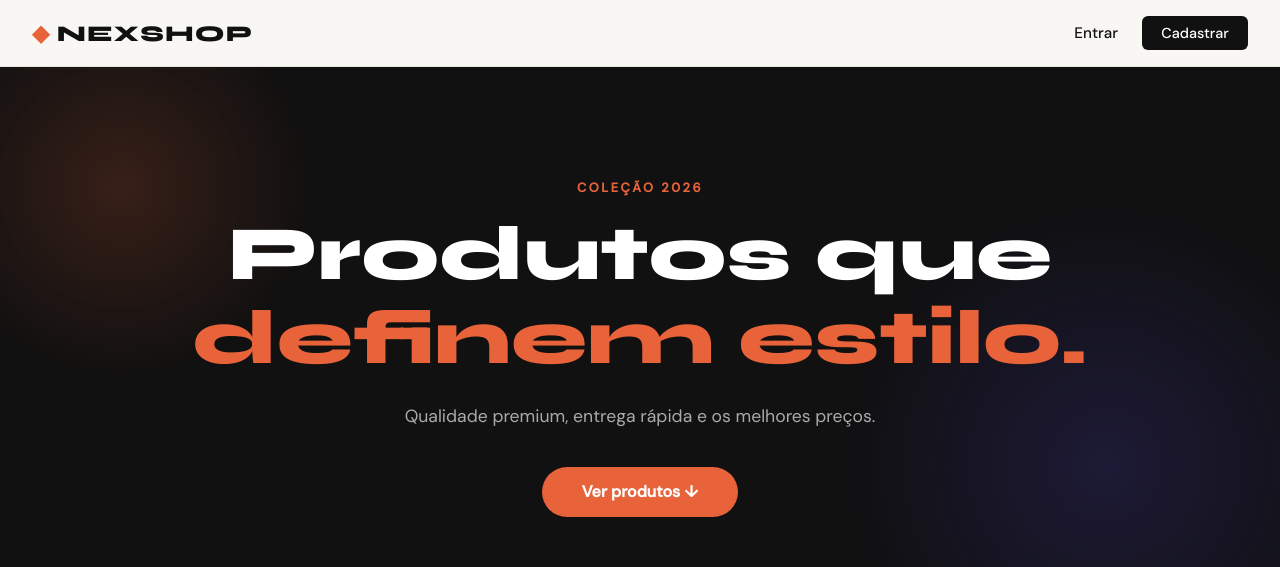
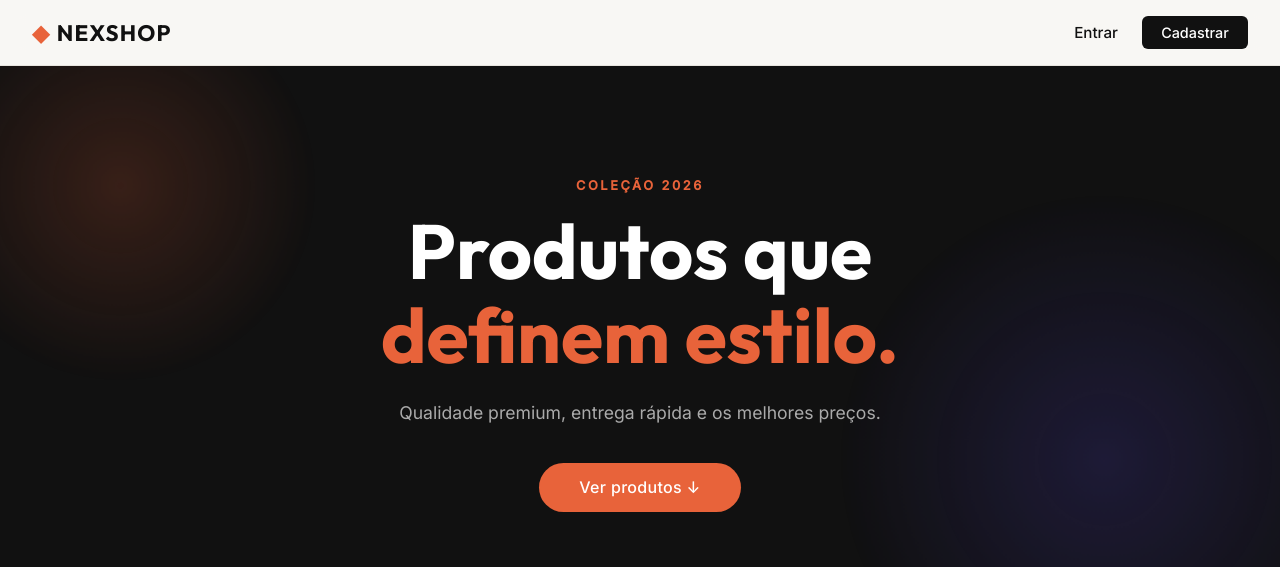
Before and after one commit to alex247417/Ecommerce-front, a React (Vite) app: page / in a window 1280 px wide. Shown: the top 567 px of the page. Built offline with nearby package versions, Linux system fonts and the light colour scheme; no server answers.

Commit message:
feat: fonte Outfit + design refinado

```diff
--- a/index.html
+++ b/index.html
@@ -1,9 +1,6 @@
 <!doctype html>
 <html lang="en">
   <head>
-    <link rel="preconnect" href="https://fonts.googleapis.com">
-    <link rel="preconnect" href="https://fonts.gstatic.com" crossorigin>
-    <link href="https://fonts.googleapis.com/css2?family=Syne:wght@400;600;700;800&family=DM+Sans:wght@300;400;500&display=swap" rel="stylesheet">
     <meta charset="UTF-8" />
     <link rel="icon" type="image/svg+xml" href="/vite.svg" />
     <meta name="viewport" content="width=device-width, initial-scale=1.0" />
--- a/package.json
+++ b/package.json
@@ -11,7 +11,9 @@
   },
   "dependencies": {
     "@fontsource/dm-sans": "^5.2.8",
-    "@fontsource/syne": "^5.2.7",
+    "@fontsource/inter": "^5.2.8",
+    "@fontsource/outfit": "^5.2.8",
+    "@fontsource/Outfit": "^5.2.7",
     "@stripe/react-stripe-js": "^5.6.0",
     "@stripe/stripe-js": "^8.8.0",
     "axios": "^1.13.6",
--- a/src/index.css
+++ b/src/index.css
@@ -5,7 +5,7 @@
 }
 
 body {
-  font-family: -apple-system, BlinkMacSystemFont, 'Segoe UI', sans-serif;
+  font-family: 'Inter', sans-serif;
   background-color: #f5f5f5;
 }
 
--- a/src/pages/Admin.jsx
+++ b/src/pages/Admin.jsx
@@ -121,18 +121,18 @@ export default function Admin() {
 const css = `@keyframes fadeIn { from { opacity:0; transform:translateY(10px); } to { opacity:1; transform:translateY(0); } }`;
 
 const s = {
-    root: { fontFamily: "'DM Sans', sans-serif", backgroundColor: '#f8f7f4', minHeight: '100vh' },
+    root: { fontFamily: "'Inter', sans-serif", backgroundColor: '#f8f7f4', minHeight: '100vh' },
     nav: { position: 'sticky', top: 0, zIndex: 100, backgroundColor: 'rgba(248,247,244,0.9)', backdropFilter: 'blur(12px)', borderBottom: '1px solid #e8e5df' },
     navInner: { maxWidth: '1280px', margin: '0 auto', padding: '1rem 2rem', display: 'flex', justifyContent: 'space-between', alignItems: 'center' },
-    logo: { fontFamily: "'Syne', sans-serif", fontWeight: 800, fontSize: '1.3rem', color: '#111', textDecoration: 'none', display: 'flex', alignItems: 'center', gap: '0.4rem' },
+    logo: { fontFamily: "'Outfit', sans-serif", fontWeight: 700, fontSize: '1.3rem', color: '#111', textDecoration: 'none', display: 'flex', alignItems: 'center', gap: '0.4rem' },
     logoDot: { color: '#e8633a' },
     adminBadge: { backgroundColor: '#e8633a', color: '#fff', padding: '0.3rem 1rem', borderRadius: '20px', fontSize: '0.85rem', fontWeight: 700 },
     navLink: { color: '#555', textDecoration: 'none', fontSize: '0.95rem' },
     container: { maxWidth: '1280px', margin: '0 auto', padding: '4rem 2rem' },
-    title: { fontFamily: "'Syne', sans-serif", fontSize: '2.5rem', fontWeight: 800, marginBottom: '2.5rem' },
+    title: { fontFamily: "'Outfit', sans-serif", fontSize: '2.5rem', fontWeight: 700, marginBottom: '2.5rem' },
     grid: { display: 'grid', gridTemplateColumns: '400px 1fr', gap: '2rem', alignItems: 'start' },
     card: { backgroundColor: '#fff', borderRadius: '16px', padding: '1.5rem', border: '1px solid #eee' },
-    cardTitle: { fontFamily: "'Syne', sans-serif", fontWeight: 800, fontSize: '1.2rem', marginBottom: '1.5rem' },
+    cardTitle: { fontFamily: "'Outfit', sans-serif", fontWeight: 700, fontSize: '1.2rem', marginBottom: '1.5rem' },
     successMsg: { backgroundColor: '#dcfce7', color: '#16a34a', padding: '0.8rem 1rem', borderRadius: '8px', fontSize: '0.9rem', marginBottom: '1rem' },
     field: { marginBottom: '1rem' },
     label: { display: 'block', fontSize: '0.85rem', fontWeight: 600, color: '#555', marginBottom: '0.4rem' },
--- a/src/pages/Cart.jsx
+++ b/src/pages/Cart.jsx
@@ -152,38 +152,38 @@ const css = `
 `;
 
 const s = {
-    root: { fontFamily: "'DM Sans', sans-serif", backgroundColor: '#f8f7f4', minHeight: '100vh' },
+    root: { fontFamily: "'Inter', sans-serif", backgroundColor: '#f8f7f4', minHeight: '100vh' },
     nav: { position: 'sticky', top: 0, zIndex: 100, backgroundColor: 'rgba(248,247,244,0.9)', backdropFilter: 'blur(12px)', borderBottom: '1px solid #e8e5df' },
     navInner: { maxWidth: '1280px', margin: '0 auto', padding: '1rem 2rem', display: 'flex', justifyContent: 'space-between', alignItems: 'center' },
-    logo: { fontFamily: "'Syne', sans-serif", fontWeight: 800, fontSize: '1.3rem', color: '#111', textDecoration: 'none', display: 'flex', alignItems: 'center', gap: '0.4rem' },
+    logo: { fontFamily: "'Outfit', sans-serif", fontWeight: 700, fontSize: '1.3rem', color: '#111', textDecoration: 'none', display: 'flex', alignItems: 'center', gap: '0.4rem' },
     logoDot: { color: '#e8633a' },
     navLink: { color: '#555', textDecoration: 'none', fontSize: '0.95rem' },
     container: { maxWidth: '1280px', margin: '0 auto', padding: '4rem 2rem' },
-    title: { fontFamily: "'Syne', sans-serif", fontSize: '2.5rem', fontWeight: 800, marginBottom: '2.5rem' },
+    title: { fontFamily: "'Outfit', sans-serif", fontSize: '2.5rem', fontWeight: 700, marginBottom: '2.5rem' },
     grid: { display: 'grid', gridTemplateColumns: '1fr 360px', gap: '2rem', alignItems: 'start' },
     items: { display: 'flex', flexDirection: 'column', gap: '1rem' },
     item: { backgroundColor: '#fff', borderRadius: '16px', padding: '1.2rem', display: 'flex', alignItems: 'center', gap: '1.2rem', border: '1px solid #eee' },
     itemImg: { width: '90px', height: '90px', objectFit: 'cover', borderRadius: '10px' },
     itemInfo: { flex: 1 },
-    itemName: { fontFamily: "'Syne', sans-serif", fontWeight: 700, fontSize: '1rem', marginBottom: '0.3rem' },
+    itemName: { fontFamily: "'Outfit', sans-serif", fontWeight: 700, fontSize: '1rem', marginBottom: '0.3rem' },
     itemPrice: { color: '#888', fontSize: '0.85rem' },
     itemControls: { display: 'flex', alignItems: 'center', gap: '1rem' },
     qtyControls: { display: 'flex', alignItems: 'center', gap: '0.8rem', backgroundColor: '#f8f7f4', borderRadius: '8px', padding: '0.3rem 0.8rem' },
     qtyBtn: { background: 'none', border: 'none', fontSize: '1.1rem', cursor: 'pointer', fontWeight: 700, color: '#333' },
     qtyNum: { fontWeight: 700, minWidth: '20px', textAlign: 'center' },
-    itemTotal: { fontFamily: "'Syne', sans-serif", fontWeight: 800, fontSize: '1.1rem', minWidth: '90px', textAlign: 'right' },
+    itemTotal: { fontFamily: "'Outfit', sans-serif", fontWeight: 700, fontSize: '1.1rem', minWidth: '90px', textAlign: 'right' },
     removeBtn: { background: 'none', border: 'none', color: '#ccc', fontSize: '1rem', cursor: 'pointer', padding: '0.3rem' },
     summary: { backgroundColor: '#fff', borderRadius: '16px', padding: '1.5rem', border: '1px solid #eee', position: 'sticky', top: '80px' },
-    summaryTitle: { fontFamily: "'Syne', sans-serif", fontWeight: 800, fontSize: '1.3rem', marginBottom: '1.5rem' },
+    summaryTitle: { fontFamily: "'Outfit', sans-serif", fontWeight: 700, fontSize: '1.3rem', marginBottom: '1.5rem' },
     summaryRow: { display: 'flex', justifyContent: 'space-between', fontSize: '0.95rem', color: '#555', marginBottom: '0.8rem' },
     summaryDivider: { height: '1px', backgroundColor: '#eee', margin: '1rem 0' },
-    summaryTotal: { display: 'flex', justifyContent: 'space-between', fontFamily: "'Syne', sans-serif", fontWeight: 800, fontSize: '1.3rem', marginBottom: '1.5rem' },
+    summaryTotal: { display: 'flex', justifyContent: 'space-between', fontFamily: "'Outfit', sans-serif", fontWeight: 700, fontSize: '1.3rem', marginBottom: '1.5rem' },
     loginWarn: { fontSize: '0.85rem', color: '#888', textAlign: 'center', marginBottom: '1rem' },
     checkoutBtn: { width: '100%', padding: '1rem', backgroundColor: '#111', color: '#fff', border: 'none', borderRadius: '12px', fontSize: '1rem', fontWeight: 700, cursor: 'pointer' },
     checkoutBtnLoading: { width: '100%', padding: '1rem', backgroundColor: '#555', color: '#fff', border: 'none', borderRadius: '12px', fontSize: '1rem', fontWeight: 700, cursor: 'not-allowed' },
     successBox: { textAlign: 'center', padding: '4rem 2rem' },
     successIcon: { width: '80px', height: '80px', backgroundColor: '#22c55e', borderRadius: '50%', display: 'flex', alignItems: 'center', justifyContent: 'center', fontSize: '2rem', color: '#fff', margin: '0 auto 1.5rem' },
-    successTitle: { fontFamily: "'Syne', sans-serif", fontSize: '2rem', fontWeight: 800, marginBottom: '0.5rem' },
+    successTitle: { fontFamily: "'Outfit', sans-serif", fontSize: '2rem', fontWeight: 700, marginBottom: '0.5rem' },
     successText: { color: '#666', marginBottom: '2rem' },
     successBtn: { display: 'inline-block', backgroundColor: '#111', color: '#fff', padding: '0.8rem 2rem', borderRadius: '10px', textDecoration: 'none', fontWeight: 600 },
     emptyBox: { textAlign: 'center', padding: '4rem 2rem' },
--- a/src/pages/Home.jsx
+++ b/src/pages/Home.jsx
@@ -148,7 +148,7 @@ export default function Home() {
 }
 
 const css = `
-  @import url('https://fonts.googleapis.com/css2?family=Syne:wght@400;600;700;800&family=DM+Sans:wght@300;400;500&display=swap');
+  @import url('https://fonts.googleapis.com/css2?family=Outfit:wght@400;600;700;800&family=DM+Sans:wght@300;400;500&display=swap');
 
   .orb { animation: pulse 6s ease-in-out infinite; }
   .orb2 { animation: pulse 8s ease-in-out infinite reverse; }
@@ -182,7 +182,7 @@ const css = `
 
 const s = {
     root: {
-        fontFamily: "'DM Sans', sans-serif",
+        fontFamily: "'Inter', sans-serif",
         backgroundColor: '#f8f7f4',
         minHeight: '100vh',
         color: '#111',
@@ -204,8 +204,8 @@ const s = {
         alignItems: 'center',
     },
     logo: {
-        fontFamily: "'Syne', sans-serif",
-        fontWeight: 800,
+        fontFamily: "'Outfit', sans-serif",
+        fontWeight: 700,
         fontSize: '1.4rem',
         letterSpacing: '0.05em',
         color: '#111',
@@ -224,6 +224,7 @@ const s = {
         borderRadius: '20px',
         fontSize: '0.8rem',
         fontWeight: 600,
+        letterSpacing: '0.02em',
         textDecoration: 'none',
     },
     ctaBtn: {
@@ -261,9 +262,9 @@ const s = {
         marginBottom: '1rem',
     },
     heroTitle: {
-        fontFamily: "'Syne', sans-serif",
+        fontFamily: "'Outfit', sans-serif",
         fontSize: 'clamp(2.5rem, 6vw, 5rem)',
-        fontWeight: 800,
+        fontWeight: 700,
         color: '#fff',
         lineHeight: 1.1,
         marginBottom: '1.5rem',
@@ -277,7 +278,8 @@ const s = {
         padding: '0.9rem 2.5rem',
         borderRadius: '50px',
         textDecoration: 'none',
-        fontWeight: 600,
+        fontWeight: 500,
+        letterSpacing: '0.02em',
         fontSize: '1rem',
         transition: 'transform 0.2s',
     },
@@ -311,9 +313,9 @@ const s = {
         gap: '1rem',
     },
     sectionTitle: {
-        fontFamily: "'Syne', sans-serif",
+        fontFamily: "'Outfit', sans-serif",
         fontSize: '2rem',
-        fontWeight: 800,
+        fontWeight: 700,
     },
     searchInput: {
         padding: '0.6rem 1.2rem',
@@ -367,7 +369,7 @@ const s = {
         marginBottom: '0.3rem',
     },
     cardName: {
-        fontFamily: "'Syne', sans-serif",
+        fontFamily: "'Outfit', sans-serif",
         fontSize: '1.15rem',
         fontWeight: 700,
         marginBottom: '0.4rem',
@@ -408,8 +410,8 @@ const s = {
         textAlign: 'center',
     },
     footerLogo: {
-        fontFamily: "'Syne', sans-serif",
-        fontWeight: 800,
+        fontFamily: "'Outfit', sans-serif",
+        fontWeight: 700,
         fontSize: '1rem',
         color: '#e8633a',
         display: 'block',
--- a/src/pages/Orders.jsx
+++ b/src/pages/Orders.jsx
@@ -84,23 +84,23 @@ const s = {
     root: { fontFamily: "'DM Sans', sans-serif", backgroundColor: '#f8f7f4', minHeight: '100vh' },
     nav: { position: 'sticky', top: 0, zIndex: 100, backgroundColor: 'rgba(248,247,244,0.9)', backdropFilter: 'blur(12px)', borderBottom: '1px solid #e8e5df' },
     navInner: { maxWidth: '1280px', margin: '0 auto', padding: '1rem 2rem', display: 'flex', justifyContent: 'space-between', alignItems: 'center' },
-    logo: { fontFamily: "'Syne', sans-serif", fontWeight: 800, fontSize: '1.3rem', color: '#111', textDecoration: 'none', display: 'flex', alignItems: 'center', gap: '0.4rem' },
+    logo: { fontFamily: "'Outfit', sans-serif", fontWeight: 700, fontSize: '1.3rem', color: '#111', textDecoration: 'none', display: 'flex', alignItems: 'center', gap: '0.4rem' },
     dot: { color: '#e8633a' },
     navLink: { color: '#555', textDecoration: 'none' },
     container: { maxWidth: '800px', margin: '0 auto', padding: '4rem 2rem' },
     successBanner: { backgroundColor: '#dcfce7', color: '#16a34a', padding: '1rem 1.5rem', borderRadius: '12px', fontWeight: 600, marginBottom: '2rem', fontSize: '1rem' },
-    title: { fontFamily: "'Syne', sans-serif", fontSize: '2.5rem', fontWeight: 800, marginBottom: '2rem' },
+    title: { fontFamily: "'Outfit', sans-serif", fontSize: '2.5rem', fontWeight: 700, marginBottom: '2rem' },
     empty: { textAlign: 'center', padding: '4rem' },
     emptyText: { color: '#888', marginBottom: '1.5rem' },
     emptyBtn: { backgroundColor: '#111', color: '#fff', padding: '0.8rem 2rem', borderRadius: '10px', textDecoration: 'none', fontWeight: 600 },
     list: { display: 'flex', flexDirection: 'column', gap: '1.5rem' },
     card: { backgroundColor: '#fff', borderRadius: '16px', padding: '1.5rem', border: '1px solid #eee' },
     cardHeader: { display: 'flex', justifyContent: 'space-between', alignItems: 'flex-start', marginBottom: '1.2rem' },
-    orderId: { fontFamily: "'Syne', sans-serif", fontWeight: 800, fontSize: '1.1rem' },
+    orderId: { fontFamily: "'Outfit', sans-serif", fontWeight: 700, fontSize: '1.1rem' },
     orderDate: { color: '#888', fontSize: '0.85rem', marginTop: '0.2rem' },
     right: { textAlign: 'right' },
     status: { backgroundColor: '#f0fdf4', color: '#16a34a', padding: '0.3rem 0.8rem', borderRadius: '20px', fontSize: '0.8rem', fontWeight: 700 },
-    total: { fontFamily: "'Syne', sans-serif", fontWeight: 800, fontSize: '1.2rem', marginTop: '0.4rem' },
+    total: { fontFamily: "'Outfit', sans-serif", fontWeight: 700, fontSize: '1.2rem', marginTop: '0.4rem' },
     items: { display: 'flex', flexDirection: 'column', gap: '0.8rem', borderTop: '1px solid #eee', paddingTop: '1rem' },
     item: { display: 'flex', alignItems: 'center', gap: '1rem' },
     itemImg: { width: '50px', height: '50px', objectFit: 'cover', borderRadius: '8px' },
--- a/src/pages/ProductDetail.jsx
+++ b/src/pages/ProductDetail.jsx
@@ -139,7 +139,7 @@ const s = {
     spinner: { width: '40px', height: '40px', border: '3px solid #eee', borderTop: '3px solid #e8633a', borderRadius: '50%' },
     nav: { position: 'sticky', top: 0, zIndex: 100, backgroundColor: 'rgba(248,247,244,0.9)', backdropFilter: 'blur(12px)', borderBottom: '1px solid #e8e5df' },
     navInner: { maxWidth: '1280px', margin: '0 auto', padding: '1rem 2rem', display: 'flex', justifyContent: 'space-between', alignItems: 'center' },
-    logo: { fontFamily: "'Syne', sans-serif", fontWeight: 800, fontSize: '1.3rem', color: '#111', textDecoration: 'none', display: 'flex', alignItems: 'center', gap: '0.4rem' },
+    logo: { fontFamily: "'Outfit', sans-serif", fontWeight: 700, fontSize: '1.3rem', color: '#111', textDecoration: 'none', display: 'flex', alignItems: 'center', gap: '0.4rem' },
     logoDot: { color: '#e8633a' },
     navLinks: { display: 'flex', alignItems: 'center', gap: '1.5rem' },
     navLink: { color: '#555', textDecoration: 'none', fontSize: '0.95rem' },
@@ -153,11 +153,11 @@ const s = {
     overlay: { position: 'absolute', inset: 0, backgroundColor: 'rgba(0,0,0,0.5)', display: 'flex', alignItems: 'center', justifyContent: 'center', color: '#fff', fontSize: '1.5rem', fontWeight: 700 },
     infoSection: { paddingTop: '1rem' },
     label: { fontSize: '0.75rem', fontWeight: 700, letterSpacing: '0.2em', color: '#e8633a', marginBottom: '0.8rem' },
-    title: { fontFamily: "'Syne', sans-serif", fontSize: '2.5rem', fontWeight: 800, lineHeight: 1.1, marginBottom: '1rem' },
+    title: { fontFamily: "'Outfit', sans-serif", fontSize: '2.5rem', fontWeight: 700, lineHeight: 1.1, marginBottom: '1rem' },
     desc: { color: '#666', fontSize: '1rem', lineHeight: 1.7, marginBottom: '1.5rem' },
     divider: { height: '1px', backgroundColor: '#e8e5df', marginBottom: '1.5rem' },
     priceRow: { display: 'flex', justifyContent: 'space-between', alignItems: 'center', marginBottom: '1.5rem' },
-    price: { fontFamily: "'Syne', sans-serif", fontSize: '2.2rem', fontWeight: 800 },
+    price: { fontFamily: "'Outfit', sans-serif", fontSize: '2.2rem', fontWeight: 700 },
     stockGood: { fontSize: '0.85rem', color: '#22c55e', fontWeight: 600 },
     stockBad: { fontSize: '0.85rem', color: '#ef4444', fontWeight: 600 },
     qtyRow: { display: 'flex', justifyContent: 'space-between', alignItems: 'center', marginBottom: '1rem' },
@@ -167,7 +167,7 @@ const s = {
     qtyNum: { fontSize: '1.1rem', fontWeight: 700, minWidth: '24px', textAlign: 'center' },
     totalRow: { display: 'flex', justifyContent: 'space-between', alignItems: 'center', backgroundColor: '#fff', border: '1px solid #eee', borderRadius: '10px', padding: '1rem 1.2rem', marginBottom: '1.5rem' },
     totalLabel: { color: '#888', fontSize: '0.9rem' },
-    totalValue: { fontFamily: "'Syne', sans-serif", fontSize: '1.5rem', fontWeight: 800 },
+    totalValue: { fontFamily: "'Outfit', sans-serif", fontSize: '1.5rem', fontWeight: 700 },
     addBtn: { width: '100%', padding: '1rem', backgroundColor: '#111', color: '#fff', border: 'none', borderRadius: '12px', fontSize: '1rem', fontWeight: 700, cursor: 'pointer', transition: 'background 0.2s' },
     addedBtn: { width: '100%', padding: '1rem', backgroundColor: '#22c55e', color: '#fff', border: 'none', borderRadius: '12px', fontSize: '1rem', fontWeight: 700, cursor: 'pointer' },
     footer: { borderTop: '1px solid #e8e5df', padding: '2rem', textAlign: 'center', marginTop: '4rem' },
```
Also changed, not shown: src/main.jsx (+6 -4 lines), 1 other file (tests, documents, lock files or other folders).
